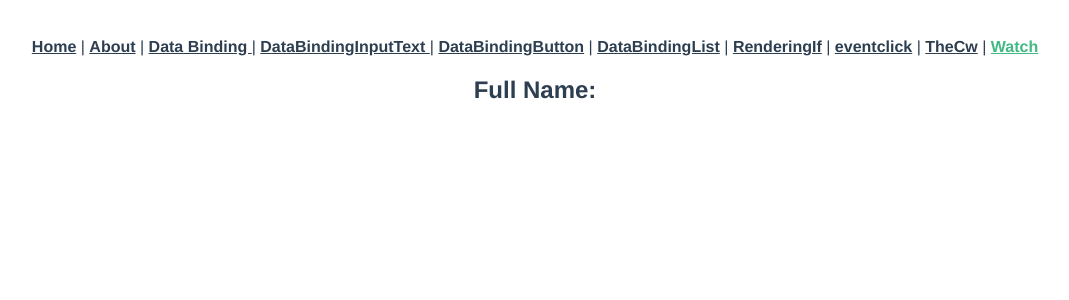
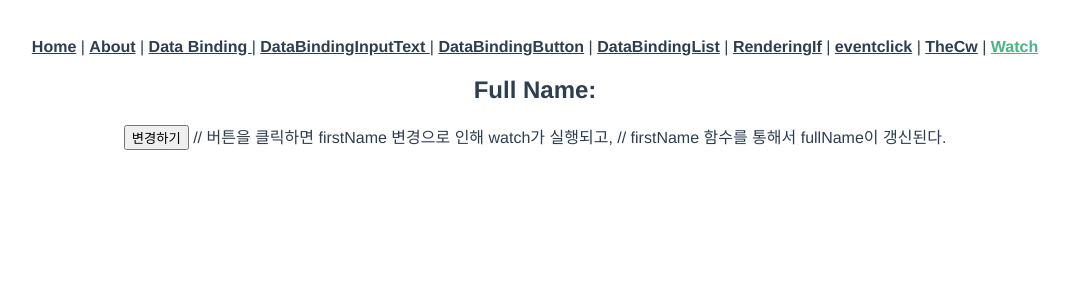
Before and after one commit to clouari/hagun_node.js_vue, a Vue app in the folder vue-project-manually/: page /thewatch in a window 1280 px wide. Shown: the top 300 px of the page, without its empty margins (105-1174 px from the left). Built offline with nearby package versions, Linux system fonts and the light colour scheme.

Commit message:
watch는 초기에 할당된 값에서 변경이 일어나야 watch에 정의한 함수를 실행한다.

```diff
--- a/vue-project-manually/src/views/TheWatch.vue
+++ b/vue-project-manually/src/views/TheWatch.vue
@@ -1,11 +1,16 @@
 <template>
-    <h1>Full Name: {{ fullName }}</h1>
+    <div>
+        <h1>Full Name: {{ fullName }}</h1>
+        <button type="button" @click="changeName">변경하기</button>
+            // 버튼을 클릭하면 firstName 변경으로 인해 watch가 실행되고,
+            // firstName 함수를 통해서 fullName이 갱신된다.
+    </div>
 </template>
 <script>
 export default {
   data () {
     return {
-      firstName: 'Dahui',
+      firstName: 'hui',
       lastName: 'Jung',
       fullName: ''
     }
@@ -17,6 +22,11 @@ export default {
     lastName () {
       this.fullName = this.firstName + ' ' + this.lastName
     }
+  },
+  methods: {
+    changeName () {
+      this.firstName = 'Dahui'
+    }
   }
 }
 </script>
```
